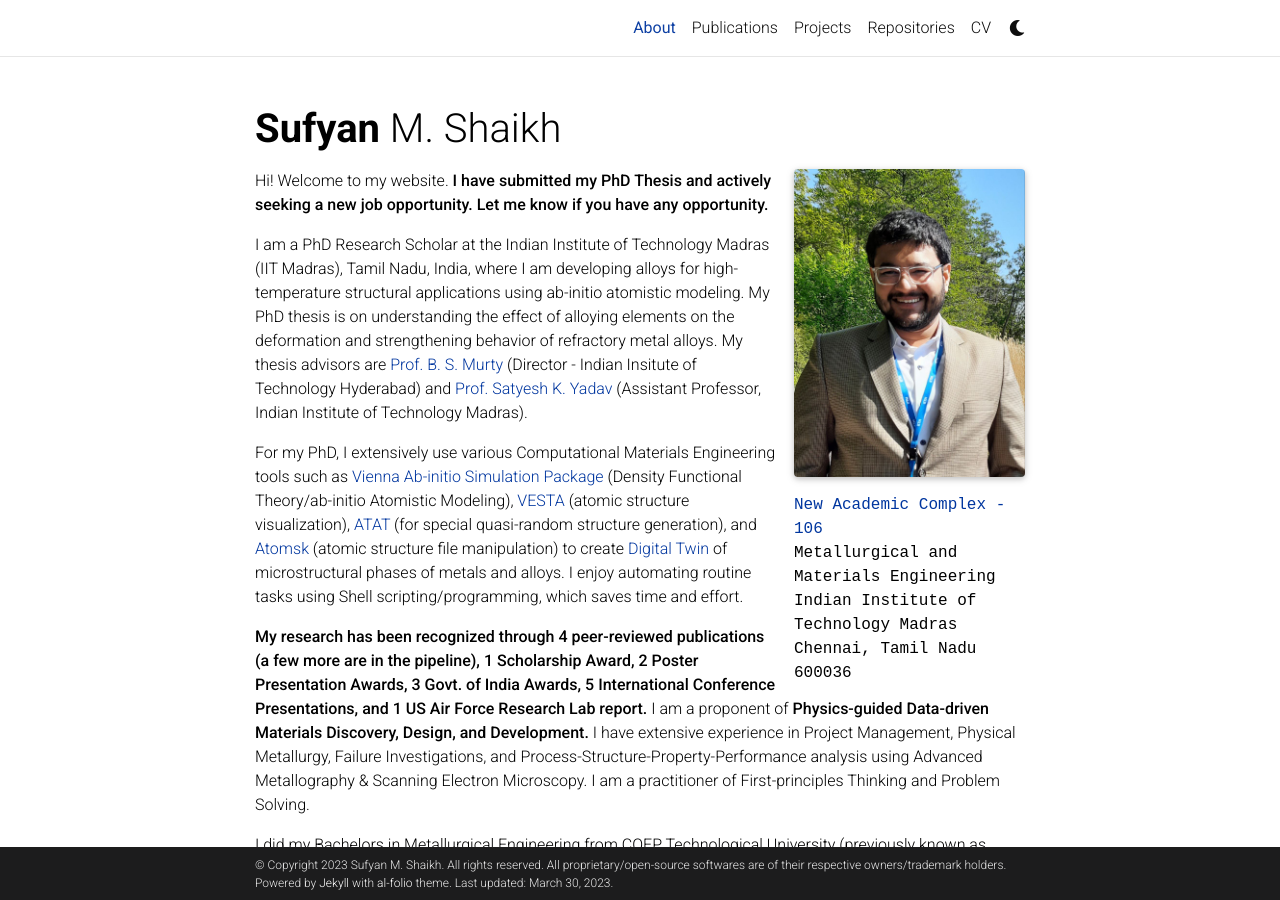
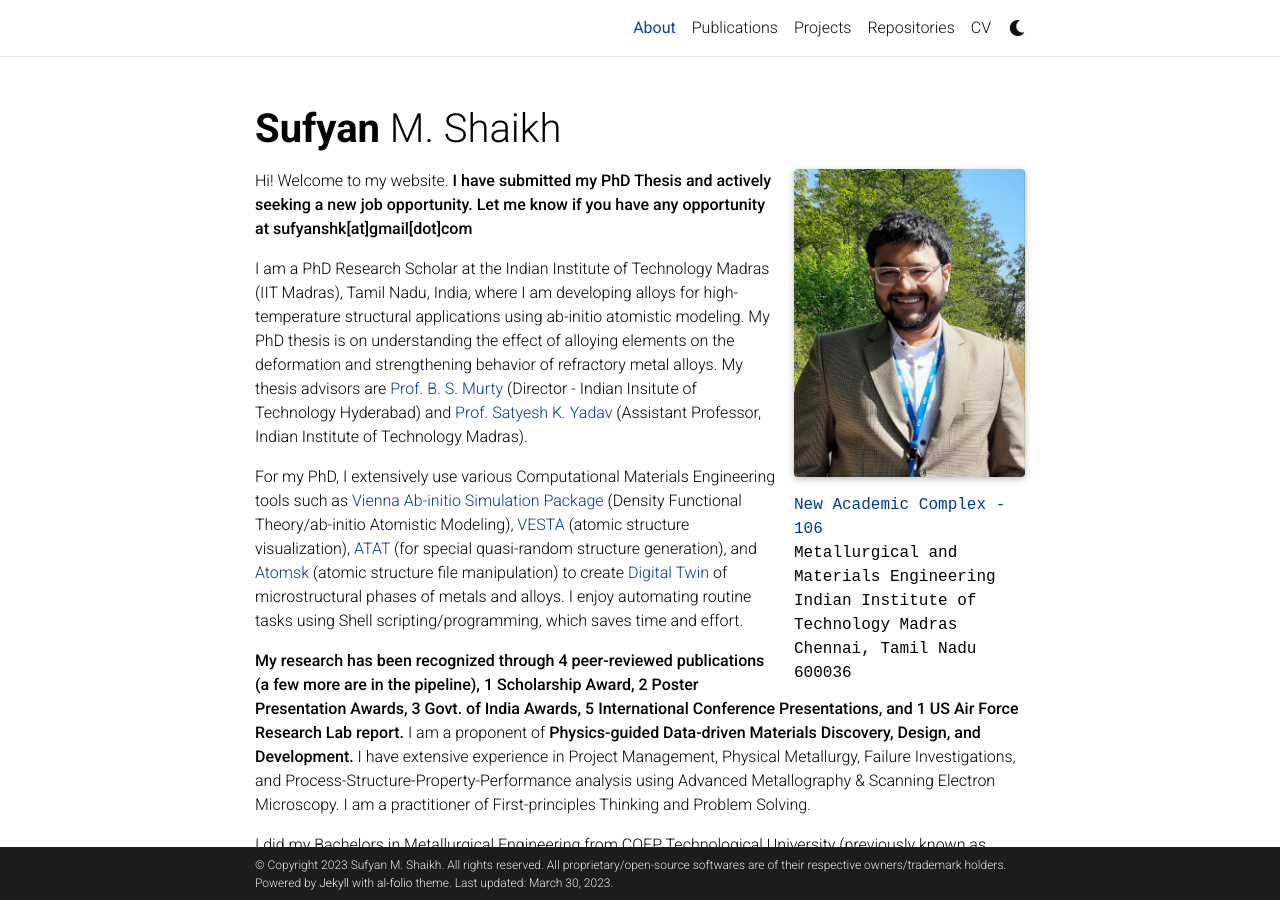
Before and after one commit to sufyanshk/sufyanshk.github.io, a Jekyll site: the page built from _pages/about.md, in a window 1280 px wide and 900 px high. Built offline with Jekyll 4.4.1, drawn with Linux system fonts in a browser that asks for light colours; full-size pictures stand in for the smaller copies a plugin makes; comment, search, counter and statistics services are not loaded; a style sheet for code colours, icons or effects is not loaded; some of the changed text lies outside the part shown.

Commit message:
modified:   _pages/about.md

```diff
--- a/_pages/about.md
+++ b/_pages/about.md
@@ -19,7 +19,7 @@
 ---
 
 Hi! Welcome to my website.
-**I have submitted my PhD Thesis and actively seeking a new job opportunity. Let me know if you have any opportunity.**
+**I have submitted my PhD Thesis and actively seeking a new job opportunity. Let me know if you have any opportunity at sufyanshk[at]gmail[dot]com**
 
 I am a PhD Research Scholar at the Indian Institute of Technology Madras (IIT Madras), Tamil Nadu, India, where I am developing alloys for high-temperature structural applications using ab-initio atomistic modeling. My PhD thesis is on understanding the effect of alloying elements on the deformation and strengthening behavior of refractory metal alloys. My thesis advisors are <a href="https://mme.iitm.ac.in/murty/bsmurty">Prof. B. S. Murty</a> (Director - Indian Insitute of Technology Hyderabad) and <a href="https://mme.iitm.ac.in/satyesh/index.html">Prof. Satyesh K. Yadav</a> (Assistant Professor, Indian Institute of Technology Madras).
 
@@ -46,4 +46,4 @@
 
 I believe the next revolution in Materials Development will happen at the confluence of Physics, Computer Science, and Materials Science & Engineering, with Materials Informatics and <a href="https://www.awsar-dst.in/2020/winner_article_2020_view/view/Mr_Sufyan_M_Shaikh.pdf">Integrated Computational Materials Engineering (ICME)</a> accelerating the <a href="https://iit-techambit.in/computational-materials-science/">Materials Development cycles</a>.
 
-I enjoy reading Ayn Rand's "The Fountainhead", writing poetry, and listening to music in English, Hindi, Marathi, and Urdu during my downtime. **I have submitted my PhD Thesis and actively seeking a new job opportunity. Let me know if you have any opportunity.**
+I enjoy reading Ayn Rand's "The Fountainhead", writing poetry, and listening to music in English, Hindi, Marathi, and Urdu during my downtime. **I have submitted my PhD Thesis and actively seeking a new job opportunity. Let me know if you have any opportunity at sufyanshk[at]gmail[dot]com**
```
